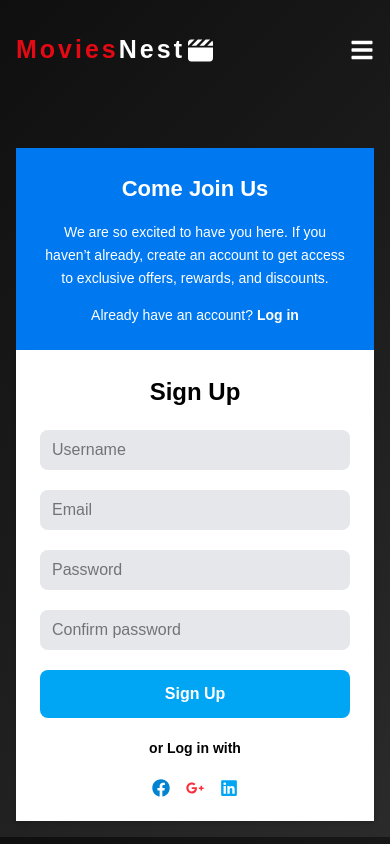
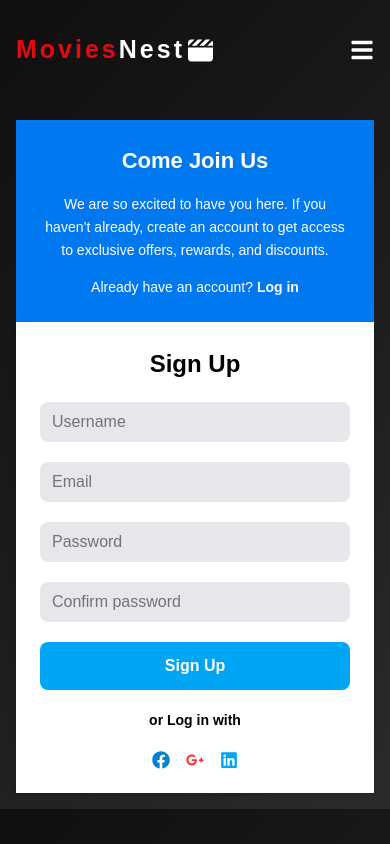
Before and after one commit to moha537med/movie-app, a Next.js app: page /signup in a window 390 px wide. Built offline with nearby package versions, Linux system fonts and the light colour scheme.

Commit message:
Updata styles of SingUp & LogIn pages

```diff
--- a/src/app/login/page.js
+++ b/src/app/login/page.js
@@ -39,7 +39,7 @@ export default function LogIn() {
     <>
     {/* Toast Container */}
     <ToastContainer position="top-center" autoClose={3000} theme="colored" />
-    <div className="max-w-[1100px] grid grid-cols-1 h-auto mx-auto mt-8 sm:h-[200px] md:grid-cols-2 md:mt-5 md:h-[400px] lg:mt-0 lg:h-[550px] p-4 sm:p-6 md:p-8">
+    <div className="max-w-[1100px] grid grid-cols-1 h-auto mx-auto mt-1 sm:mt-2  md:grid-cols-2 md:mt-3 lg:mt-0 lg:h-[550px] p-4 sm:p-6 md:p-8">
 
       {/* Description */}
       <div className="bg-green-600 text-white p-6 sm:p-8 flex flex-col gap-4 items-center justify-center order-2 ">
--- a/src/app/signup/page.js
+++ b/src/app/signup/page.js
@@ -43,7 +43,7 @@ function SignUp() {
     <ToastContainer position="top-center" autoClose={3000} theme="colored" />
 
     {/* container */}
-    <div className="max-w-[1100px] grid grid-cols-1 h-auto mx-auto mt-8 sm:h-[200px] md:grid-cols-2 md:mt-5 md:h-[400px] lg:mt-0 lg:h-[550px] p-4 sm:p-6 md:p-8">
+    <div className="max-w-[1100px] grid grid-cols-1 h-auto mx-auto mt-1 sm:mt-2  md:grid-cols-2 md:mt-3 lg:mt-0 lg:h-[550px] p-4 sm:p-6 md:p-8">
       {/* Description */}
       <div className="bg-[rgb(0,120,240)] text-white p-6 sm:p-8 flex flex-col gap-4 items-center justify-center">
         <h2 className="text-[22px] sm:text-[26px] md:text-[30px] font-semibold text-center">
```
